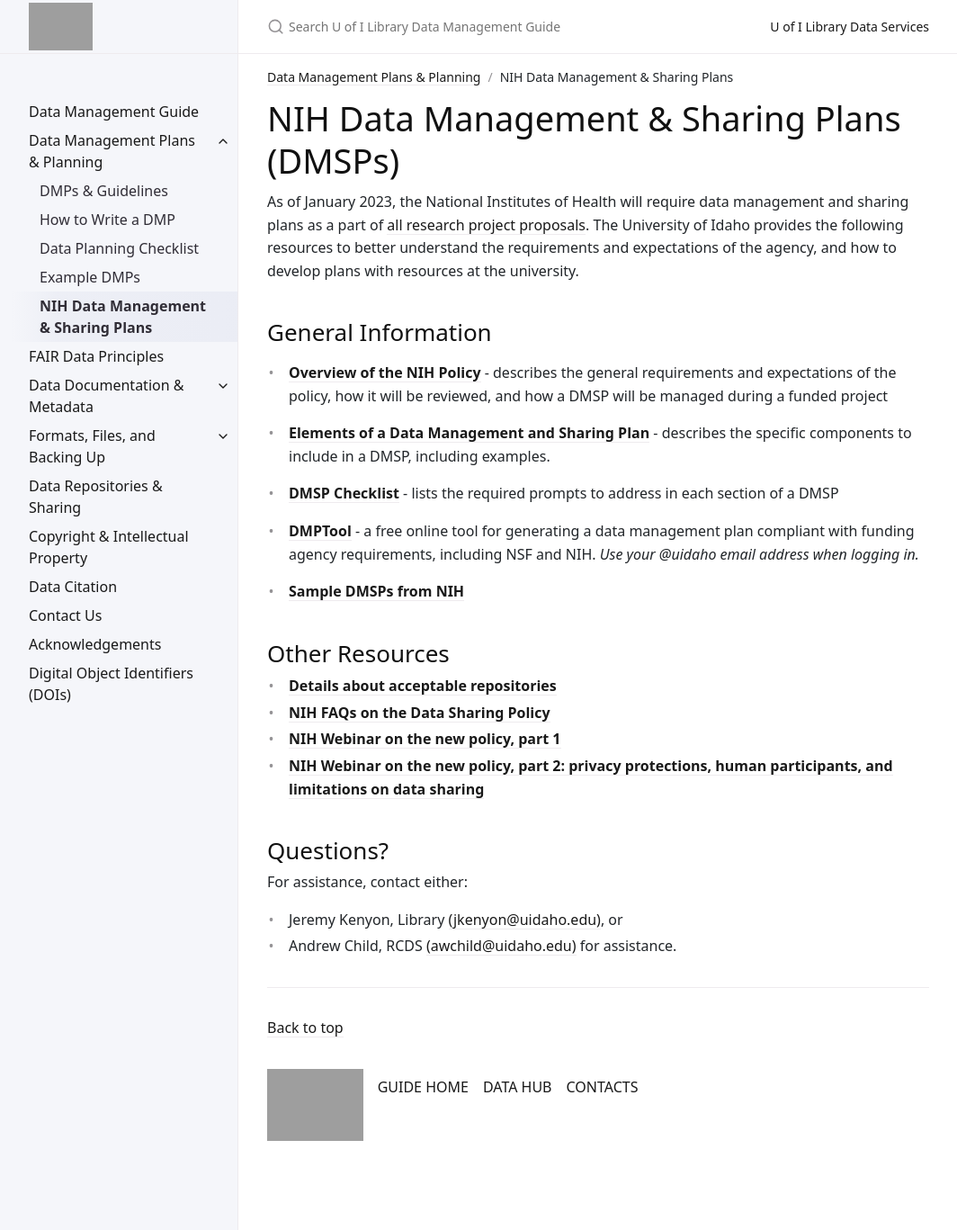
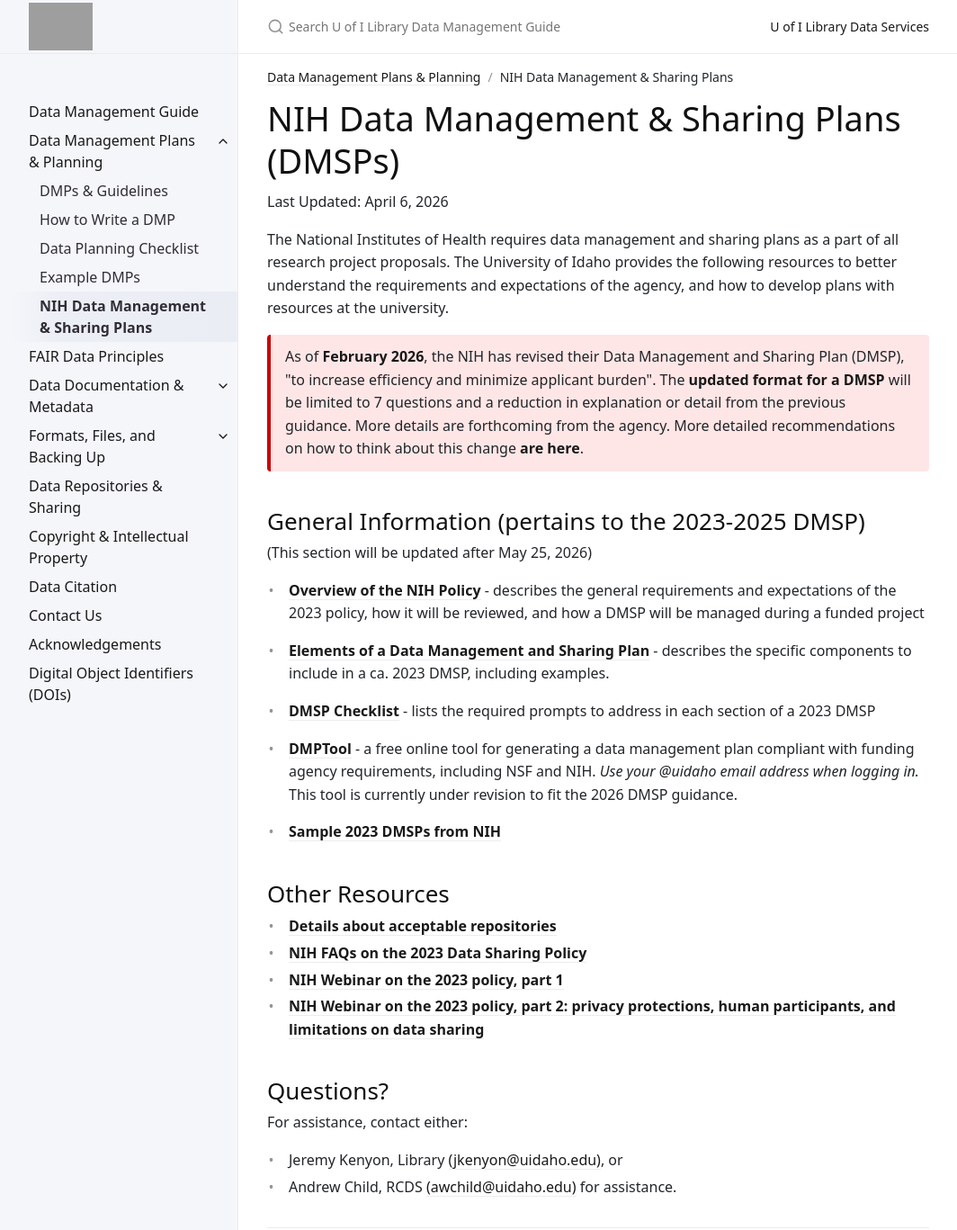
Before and after one commit to uidaholib/data-management-guide, a Jekyll site: the page built from guide/planning/nih.md, in a window 1280 px wide and 1400 px high. Shown: the top 1367 px of the window at 90% size, without its empty margins (107-1171 px from the left). Built offline with Jekyll 4.4.1, drawn with Linux system fonts in a browser that asks for light colours.

Commit message:
updated NIH page

```diff
--- a/guide/planning/nih.md
+++ b/guide/planning/nih.md
@@ -5,26 +5,32 @@ nav_order: 4
 ---
 
 # NIH Data Management & Sharing Plans (DMSPs)
+Last Updated: April 6, 2026
 
-As of January 2023, the National Institutes of Health will require data management and sharing plans as a part of [all research project proposals](https://sharing.nih.gov/data-management-and-sharing-policy/about-data-management-and-sharing-policies/research-covered-under-the-data-management-sharing-policy#after). The University of Idaho provides the following resources to better understand the requirements and expectations of the agency, and how to develop plans with resources at the university.
+The National Institutes of Health requires data management and sharing plans as a part of all research project proposals. The University of Idaho provides the following resources to better understand the requirements and expectations of the agency, and how to develop plans with resources at the university.
 
-## General Information
+<p style="background-color: #ffe6e6; border-left: 4px solid #cc0000; padding: 0.75em 1em; border-radius: 4px;">
+As of <b><a href="https://grants.nih.gov/grants/guide/notice-files/NOT-OD-26-046.html">February 2026</a></b>, the NIH has revised their Data Management and Sharing Plan (DMSP), "to increase efficiency and minimize applicant burden". The <b><a href="https://grants.nih.gov/grants-process/write-application/forms-directory/data-management-and-sharing-plan-format-page">updated format for a DMSP</a></b> will be limited to 7 questions and a reduction in explanation or detail from the previous guidance. More details are forthcoming from the agency. More detailed recommendations on how to think about this change <b><a href="https://becker.wustl.edu/news/nih-dms-plan-format-updates-2026/">are here</a></b>.
+</p>
 
-- [**Overview of the NIH Policy**]({{ site.lib-media }}/datahub/2023-NIH-DMSP-overview.pdf) - describes the general requirements and expectations of the policy, how it will be reviewed, and how a DMSP will be managed during a funded project
+## General Information (pertains to the 2023-2025 DMSP)
+(This section will be updated after May 25, 2026)
 
-- [**Elements of a Data Management and Sharing Plan**]({{ site.lib-media }}/datahub/Elements_of_DMSP.pdf) - describes the specific components to include in a DMSP, including examples.
+- [**Overview of the NIH Policy**]({{ site.lib-media }}/datahub/2023-NIH-DMSP-overview.pdf) - describes the general requirements and expectations of the 2023 policy, how it will be reviewed, and how a DMSP will be managed during a funded project
 
-- [**DMSP Checklist**]({{ site.lib-media }}/datahub/DMSP_Checklist.pdf) - lists the required prompts to address in each section of a DMSP
+- [**Elements of a Data Management and Sharing Plan**]({{ site.lib-media }}/datahub/Elements_of_DMSP.pdf) - describes the specific components to include in a ca. 2023 DMSP, including examples.
 
-- [**DMPTool**](https://dmptool.org) - a free online tool for generating a data management plan compliant with funding agency requirements, including NSF and NIH. *Use your @uidaho email address when logging in.*
+- [**DMSP Checklist**]({{ site.lib-media }}/datahub/DMSP_Checklist.pdf) - lists the required prompts to address in each section of a 2023 DMSP
 
-- [**Sample DMSPs from NIH**](https://sharing.nih.gov/data-management-and-sharing-policy/planning-and-budgeting-for-data-management-and-sharing/writing-a-data-management-and-sharing-plan#sample-plans)
+- [**DMPTool**](https://dmptool.org) - a free online tool for generating a data management plan compliant with funding agency requirements, including NSF and NIH. *Use your @uidaho email address when logging in.* This tool is currently under revision to fit the 2026 DMSP guidance.
+
+- [**Sample 2023 DMSPs from NIH**](https://sharing.nih.gov/data-management-and-sharing-policy/planning-and-budgeting-for-data-management-and-sharing/writing-a-data-management-and-sharing-plan#sample-plans)
 
 ## Other Resources
   - [**Details about acceptable repositories**](https://sharing.nih.gov/data-management-and-sharing-policy/sharing-scientific-data/selecting-a-data-repository)
-  - [**NIH FAQs on the Data Sharing Policy**](https://sharing.nih.gov/faqs#/data-sharing.htm)
-  - [**NIH Webinar on the new policy, part 1**](https://youtu.be/CgUpwkngj3g)
-  - [**NIH Webinar on the new policy, part 2: privacy protections, human participants, and limitations on data sharing**](https://youtu.be/dvneZFj_TcY)
+  - [**NIH FAQs on the 2023 Data Sharing Policy**](https://sharing.nih.gov/faqs#/data-sharing.htm)
+  - [**NIH Webinar on the 2023 policy, part 1**](https://youtu.be/CgUpwkngj3g)
+  - [**NIH Webinar on the 2023 policy, part 2: privacy protections, human participants, and limitations on data sharing**](https://youtu.be/dvneZFj_TcY)
 
 ## Questions?
 
```
